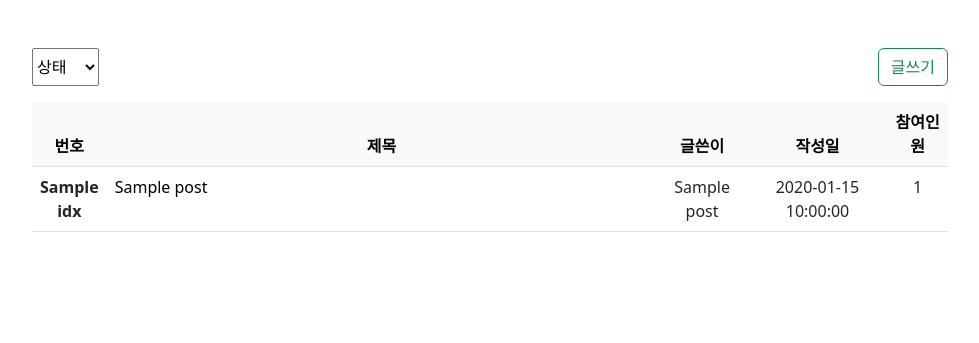
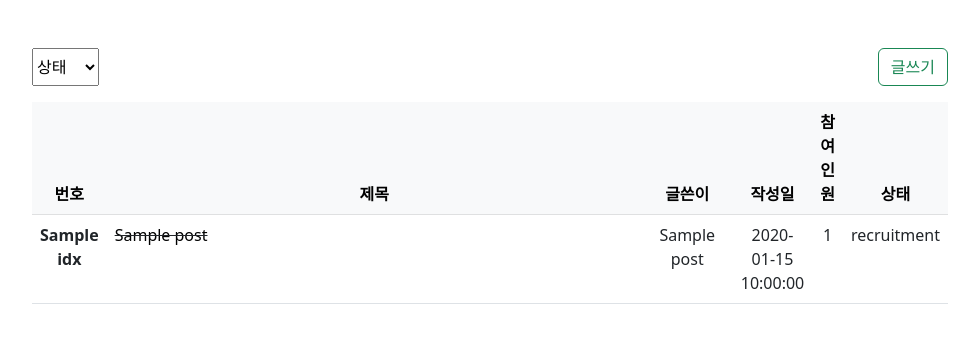
Before and after one commit to Denia-park/KraftonJungle_1st_Week0_Team_1, a Flask app: page / in a window 1280 px wide. Shown: the part 56-399 px from the top of the page, without its empty margins (150-1129 px from the left). Run offline with Flask 2, Linux system fonts and the light colour scheme; a database or web service that is not in the repository returns one stand-in record (values such as "Sample title").

Commit message:
메인에서 마감시에 제목 줄 긋기 테이블에 상태칸 만들기
close #20

```diff
--- a/templates/main.html
+++ b/templates/main.html
@@ -37,6 +37,10 @@
 
         .dropdown {
             background-color: #00c73c;
+        }
+
+        .status_end {
+            text-decoration: line-through;
         }
     </style>
     <script src="https://cdn.jsdelivr.net/npm/bootstrap@5.2.2/dist/js/bootstrap.bundle.min.js"
@@ -112,20 +116,27 @@
                 <th scope="col">글쓴이</th>
                 <th scope="col">작성일</th>
                 <th scope="col">참여인원</th>
+                <th scope="col">상태</th>
             </tr>
             </thead>
             <tbody>
             {% for post in all_posts %}
                 <tr>
                     <th scope="row">{{ post.idx }}</th>
-                    <td class="title_td">
-                        <a href="/post/{{ post.idx }}">
-                            {{ post.title }}
-                        </a>
+
+                    {% if post.status == "모집중" %}
+                        <td class="title_td">
+                            {% else %}
+                        <td class="title_td status_end">
+                    {% endif %}
+                    <a href="/post/{{ post.idx }}">
+                        {{ post.title }}
+                    </a>
                     </td>
                     <td>{{ post.writer_name }}</td>
                     <td>{{ post.reg_time }}</td>
                     <td>{{ post.participants | count }}</td>
+                    <td>{{ post.status }}</td>
                 </tr>
             {% endfor %}
             </tbody>
```
